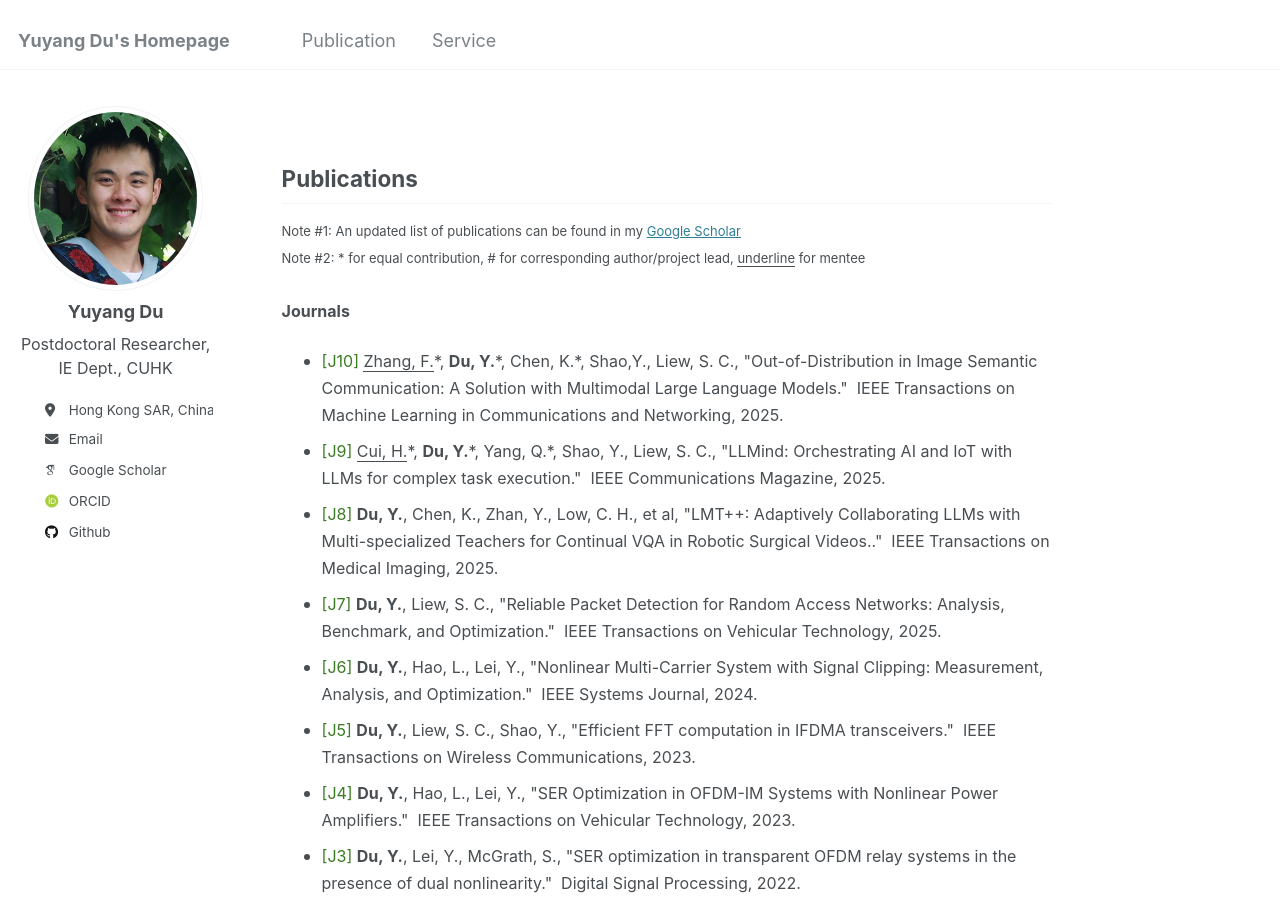
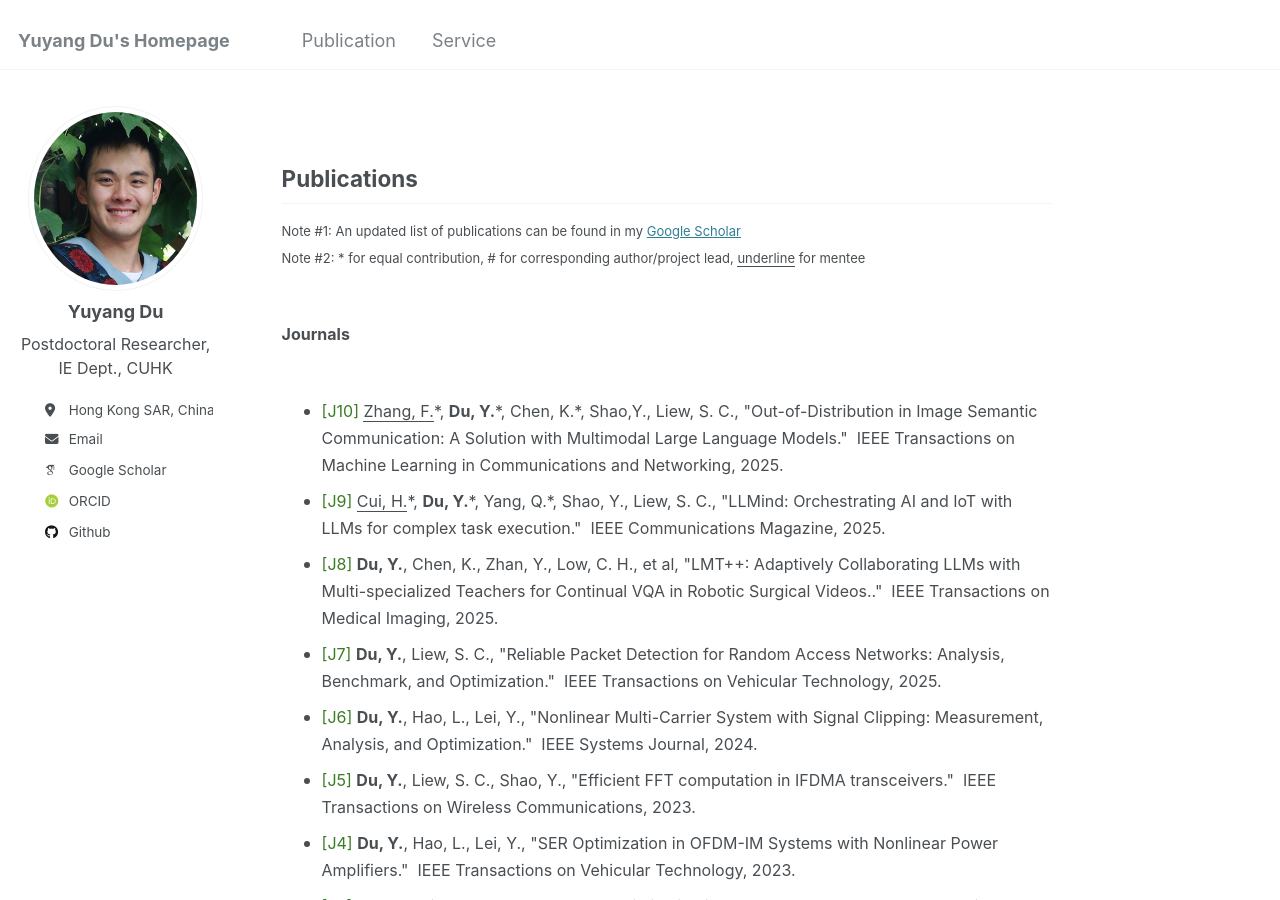
Before and after one commit to yuyangdu01/yuyangdu01.github.io, a Jekyll site: the page built from _pages/markdown.md, in a window 1280 px wide and 900 px high. Built offline with Jekyll 4.4.1, drawn with Linux system fonts in a browser that asks for light colours; some web fonts are replaced.

Commit message:
Update markdown.md

```diff
--- a/_pages/markdown.md
+++ b/_pages/markdown.md
@@ -10,7 +10,7 @@ redirect_from:
 Publications
 ------
 <font size=2>Note #1: An updated list of publications can be found in my <a href="https://scholar.google.com/citations?user=DLDht70AAAAJ">Google Scholar</a> <br>Note #2: * for equal contribution, # for corresponding author/project lead, <u>underline</u> for mentee</font> <br>
-**<font size=3>Journals</font>** <br>
+<font size=3><b>Journals</b></font><br>
 * <font size=3><span style="color: #3a7c22;">[J10]</span> <u>Zhang, F.</u>*, <b>Du, Y.</b>*, Chen, K.*, Shao,Y., Liew, S. C., "Out-of-Distribution in Image Semantic Communication: A Solution with Multimodal Large Language Models." &nbsp;IEEE Transactions on Machine Learning in Communications and Networking, 2025.</font>
 * <font size=3><span style="color: #3a7c22;">[J9]</span> <u>Cui, H.</u>*, <b>Du, Y.</b>*, Yang, Q.*, Shao, Y., Liew, S. C., "LLMind: Orchestrating AI and IoT with LLMs for complex task execution." &nbsp;IEEE Communications Magazine, 2025.</font>
 * <font size=3><span style="color: #3a7c22;">[J8]</span> <b>Du, Y.</b>, Chen, K., Zhan, Y., Low, C. H., et al, "LMT++: Adaptively Collaborating LLMs with Multi-specialized Teachers for Continual VQA in Robotic Surgical Videos.." &nbsp;IEEE Transactions on Medical Imaging, 2025.</font>
```
